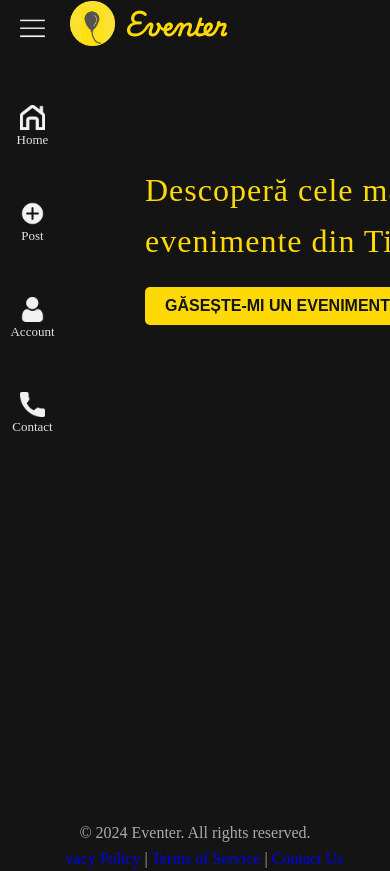
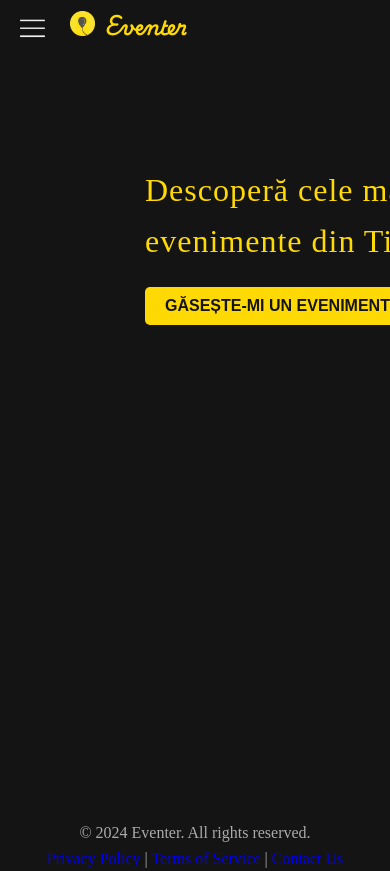
Before and after one commit to Victor152M/Eventer, a Flask app: template app/templates/index.html in a window 390 px wide; the page is wider, and only the part inside the window is pictured. Run offline with Flask 3, Linux system fonts and the light colour scheme; the template is opened without the code that fills it, so the values that code supplies are empty; parts of the project's set-up code (start-up, migrations or seed data) failed here and were passed over.

Commit message:
Mobile version of sidebar is up

```diff
--- a/app/static/css/navigation.css
+++ b/app/static/css/navigation.css
@@ -44,12 +44,12 @@
 }
 
 .logo_img {
-    width: 45px;
+    width: 25px;
 }
 
 .logo_text {
-    padding: 0px 20px 5px 10px;
-    font-size: 1.5rem;
+    padding: 0px 20px 0px 10px;
+    font-size: 1.2rem;
     font-family: 'Playwrite';
     color:#ffd903;
     text-decoration: none;
@@ -74,12 +74,12 @@
     flex-direction: column;
     align-items: center;
     text-decoration: none;
-    margin: 50px 0 0 0;
+    margin: 40px 0 0 0;
     color:rgba(255, 255, 255, 0.874);
 }
 
 .sidebar_elem img {
-    width: 25px;
+    width: 22px;
 }
 
 .sidebar_elem p {
--- a/app/static/js/navbar.js
+++ b/app/static/js/navbar.js
@@ -1,31 +1,30 @@
 // Turns the hamburger menu into a X after pressing it and opens the menu
 // from the left, and then undoing everything if pressed 2nd time
-
 let icon_changer = true;
 function iconChanger() {
-    var menu_opener = document.getElementById("open");
+    var desktop_menu_opener = document.getElementById("open");
     var menu_closer = document.getElementById("close");
     if (icon_changer) {
-        menu_opener.style.display = 'none';
+        desktop_menu_opener.style.display = 'none';
         menu_closer.style.display = 'flex';
     } else {
-        menu_opener.style.display = 'flex';
+        desktop_menu_opener.style.display = 'flex';
         menu_closer.style.display = 'none';
     }
     icon_changer = !icon_changer;
 }
 
 let menu_opener = true;
-function menuOpener() {
+function menuOpenerDesktop() {
     var side_nav = document.getElementById("side__nav");
     var content = document.getElementById("content");
     var elements = document.getElementsByClassName("sidebar_elem");
     if (menu_opener) {
-        side_nav.style.width = '150px';
-        content.style.margin = '0 0 0 170px';
+        side_nav.style.width = '200px';
+        content.style.margin = '0 0 0 210px';
         side_nav.style.alignItems = 'start';
         for (let i = 0; i < elements.length; i++) {
-            elements[i].style.margin = '60px 0 0 20px';
+            elements[i].style.margin = '50px 0 0 20px';
             elements[i].style.flexDirection = 'row';
 
             var text = elements[i].querySelector('p');
@@ -34,22 +33,81 @@ function menuOpener() {
                 text.style.fontWeight = '600';
                 text.style.margin = '0 0 0 20px';
             }
+
+            // When meeting the second button (that is supossed to be the "Post" one)
+            // the text will change to "Post an event", this practice is not the best
+            // because if we add another button in the side_menu before the post button,
+            // the second button will always turn into "Post an event", even if it shouldn't.
+            if (i == 1) {
+                text.textContent = 'Post an event';
+            }
         }
     } else {
         side_nav.style.width = '65px';
-        content.style.margin = '0 0 0 65px';
+        content.style.margin = '0 0 0 55px';
         side_nav.style.alignItems = 'center';
         for (let i = 0; i < elements.length; i++) {
-            elements[i].style.margin = '50px 0 0 0';
+            elements[i].style.margin = '40px 0 0 0';
             elements[i].style.flexDirection = 'column';
 
             var text = elements[i].querySelector('p');
             if (text) {
                 text.style.fontSize = '13px';
-                text.style.fontWeight = '0';
+                text.style.fontWeight = '400';
                 text.style.margin = '0 0 0 0';
+            }
+
+            if (i == 1) {
+                text.textContent = 'Post';
             }
         }
     }
     menu_opener = !menu_opener;
 }
+let mobile_menu_opener = true;
+function menuOpenerMobile() {
+    var side_nav = document.getElementById("side__nav");
+    var elements = document.getElementsByClassName("sidebar_elem");
+    if (mobile_menu_opener) {
+        side_nav.style.transform = 'translate(0)';
+        side_nav.style.width = '90%';
+        for (let i = 0; i < elements.length; i++) {
+            elements[i].style.margin = '50px 0 0 20px';
+            elements[i].style.flexDirection = 'row';
+
+            var text = elements[i].querySelector('p');
+            if (text) {
+                text.style.fontSize = '20px';
+                text.style.fontWeight = '600';
+                text.style.margin = '0 0 0 20px';
+            }
+
+            if (i == 1) {
+                text.textContent = 'Post an event';
+            }
+        }
+    } else {
+        side_nav.style.transform = 'translate(-100%)';
+    }
+    mobile_menu_opener = !mobile_menu_opener;
+}
+
+document.addEventListener('DOMContentLoaded', function() {
+    var side_nav = document.getElementById("side__nav");
+    if (window.matchMedia("(min-width: 1000px)").matches) {
+        side_nav.style.width = '65px;';
+        side_nav.style.alignItems = 'center';
+    } else {
+        side_nav.style.transform = 'translate(-100%)'
+        side_nav.style.width = '90%';
+        side_nav.style.alignItems = 'start';
+    }
+});
+
+function handleMenuToggle() {
+    if (window.matchMedia("(min-width: 1000px)").matches) {
+        menuOpenerDesktop();
+    } else {
+        menuOpenerMobile();
+    }
+}
--- a/app/templates/index.html
+++ b/app/templates/index.html
@@ -13,8 +13,8 @@
         <nav class="navbar">
             <div class="group_nav">
                 <div class="menu_activation">
-                    <img onclick="iconChanger(); menuOpener();" id="open" class="burger" src="../static/images/hamburger_menu.png" alt="ftlp">
-                    <img onclick="iconChanger(); menuOpener();" id="close" class="close" src="../static/images/close.png" alt="ftlp">
+                    <img onclick="iconChanger(); handleMenuToggle();" id="open" class="burger" src="../static/images/hamburger_menu.png" alt="ftlp">
+                    <img onclick="iconChanger(); handleMenuToggle();" id="close" class="close" src="../static/images/close.png" alt="ftlp">
                 </div>
                 <div class="logos">
                     <a href="/"><img class="logo_img" src="../static/images/logo.png" alt="error img"></a>
```
Also changed, not shown: app/TODO/TODO.md (+3 -0 lines), app/static/uploads/car.jpeg (added), app/static/uploads/kitty.png (added), app/static/uploads/pexels-nikita-pishchugin-748422471-23017731.jpg (added).
